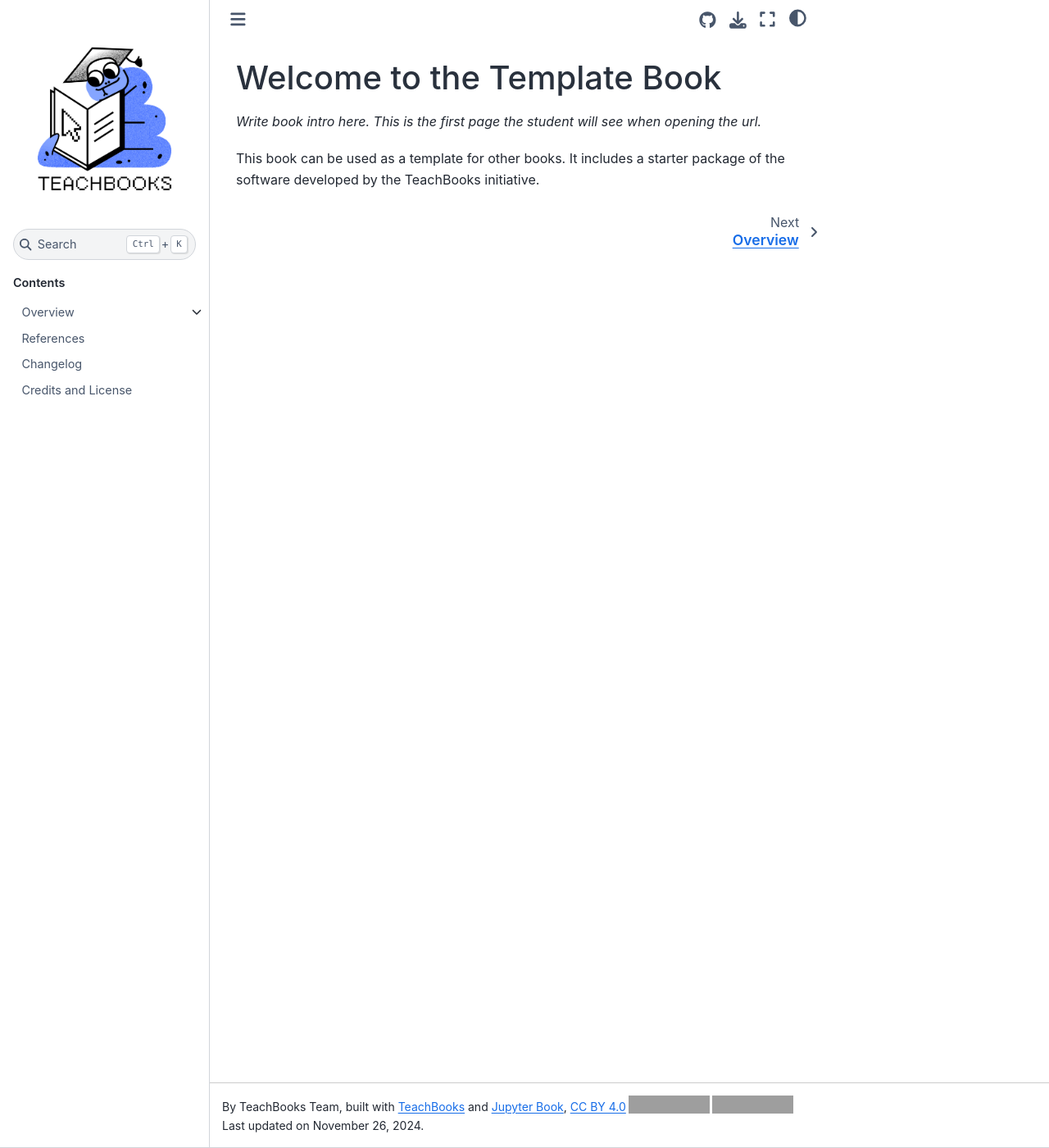
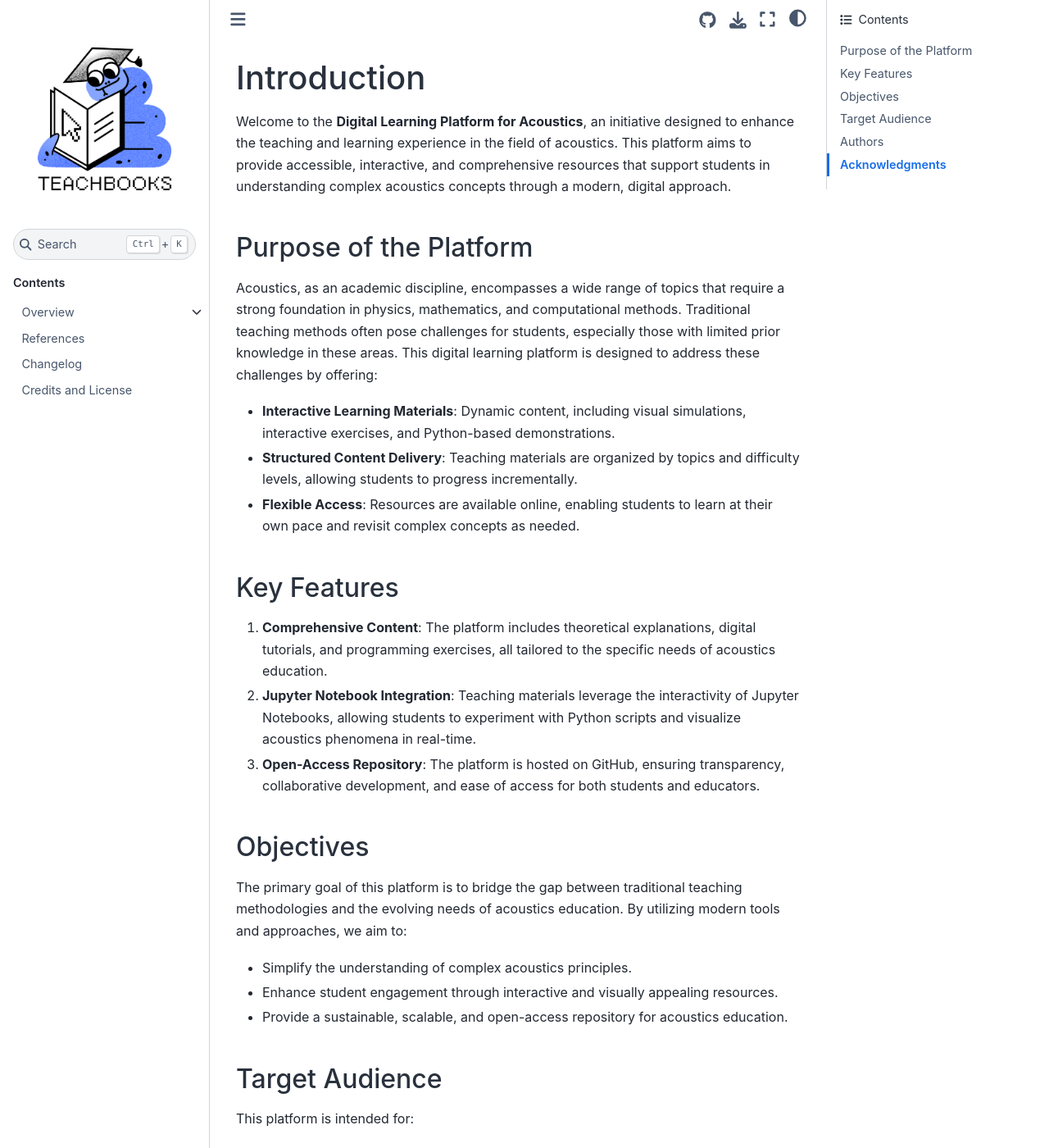
Before and after one commit to Building-acoustics-TU-Eindhoven/digital-learning-platform-for-acoustics, a Jupyter Book: the page built from book/intro.md, in a window 1280 px wide and 1400 px high. Shown: the whole window at 82% size. Built offline with Jupyter Book 1.0.4 settings and Sphinx 7.4.7 and the Sphinx Book theme 1.1.4, drawn with Linux system fonts in a browser that asks for light colours; comment, search, counter and statistics services are not loaded; some of the changed text lies outside the part shown; grey boxes are pictures that could not be loaded.

Commit message:
docs: Add introductory content and key features for the Digital Learning Platform for Acoustics

```diff
--- a/book/intro.md
+++ b/book/intro.md
@@ -1,6 +1,45 @@
-(intro)=
-# Welcome to the Template Book
+# Introduction
 
-_Write book intro here. This is the first page the student will see when opening the url._
+Welcome to the **Digital Learning Platform for Acoustics**, an initiative designed to enhance the teaching and learning experience in the field of acoustics. This platform aims to provide accessible, interactive, and comprehensive resources that support students in understanding complex acoustics concepts through a modern, digital approach.
 
-This book can be used as a template for other books. It includes a starter package of the software developed by the TeachBooks initiative.
+## Purpose of the Platform
+
+Acoustics, as an academic discipline, encompasses a wide range of topics that require a strong foundation in physics, mathematics, and computational methods. Traditional teaching methods often pose challenges for students, especially those with limited prior knowledge in these areas. This digital learning platform is designed to address these challenges by offering:
+
+- **Interactive Learning Materials**: Dynamic content, including visual simulations, interactive exercises, and Python-based demonstrations.
+- **Structured Content Delivery**: Teaching materials are organized by topics and difficulty levels, allowing students to progress incrementally.
+- **Flexible Access**: Resources are available online, enabling students to learn at their own pace and revisit complex concepts as needed.
+
+## Key Features
+
+1. **Comprehensive Content**: The platform includes theoretical explanations, digital tutorials, and programming exercises, all tailored to the specific needs of acoustics education.
+2. **Jupyter Notebook Integration**: Teaching materials leverage the interactivity of Jupyter Notebooks, allowing students to experiment with Python scripts and visualize acoustics phenomena in real-time.
+3. **Open-Access Repository**: The platform is hosted on GitHub, ensuring transparency, collaborative development, and ease of access for both students and educators.
+
+## Objectives
+
+The primary goal of this platform is to bridge the gap between traditional teaching methodologies and the evolving needs of acoustics education. By utilizing modern tools and approaches, we aim to:
+
+- Simplify the understanding of complex acoustics principles.
+- Enhance student engagement through interactive and visually appealing resources.
+- Provide a sustainable, scalable, and open-access repository for acoustics education.
+
+## Target Audience
+
+This platform is intended for:
+- **Undergraduate and Graduate Students**: Enrolled in courses related to room acoustics, building acoustics, or environmental acoustics.
+- **Educators and Researchers**: Seeking high-quality, interactive materials to supplement their teaching or research activities.
+- **Professionals**: Interested in revisiting or expanding their knowledge in acoustics.
+
+## Authors
+- Huiqing Wang (h.wang6@tue.nl)
+
+## Acknowledgments
+
+This platform builds upon the combined efforts of experts in acoustics education, leveraging existing research, textbooks, and computational tools to provide a holistic learning experience.
+
+This project is financially supported by the [BOOST!](https://boost.tue.nl/projects/a-digital-learning-platform-for-building-acoustics/) TU/e Education Innovation at Eindhoven University of Technology (TU/e), the Netherlands.
+
+---
+
+Explore the platform and take the next step in your journey to mastering the fascinating field of acoustics.
```
